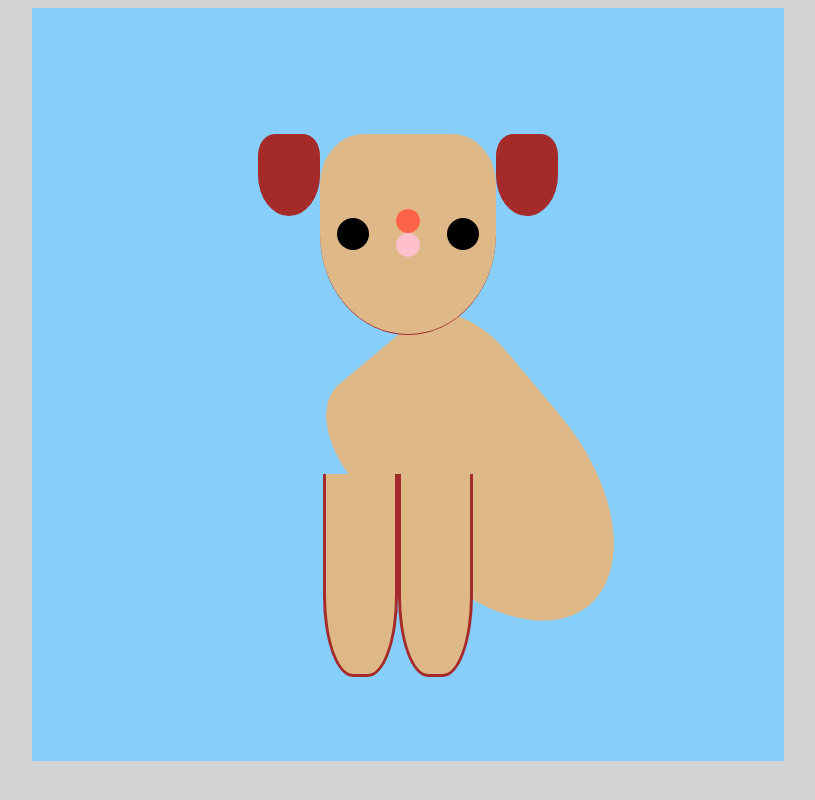
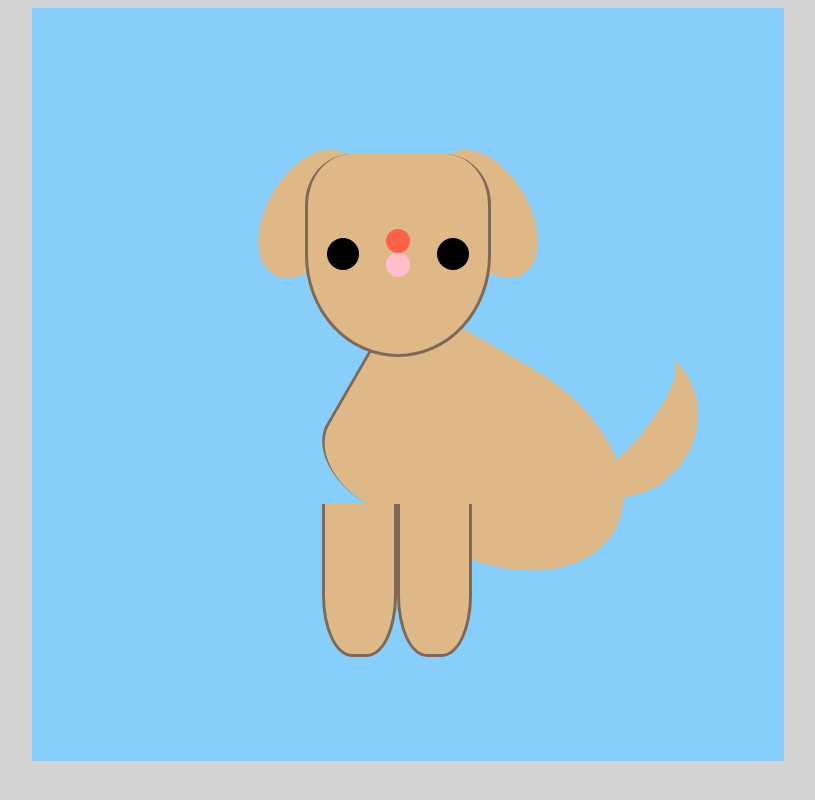
Before and after one commit to rsbabcock/pureCss, a plain HTML site: page puppy/index.html in a window 1280 px wide. Shown: the whole page, without its empty margins (232-1047 px from the left). Drawn offline with Linux system fonts and the light colour scheme.

Commit message:
puppy has general shape now

```diff
--- a/puppy/index.html
+++ b/puppy/index.html
@@ -25,13 +25,14 @@
         </div>
         <div class="body-container">
             <div class="body">
+                <div class="tail"></div>
             </div>
         </div>
         <div class="leg-container">
             <div class="leg-left"></div>
             <div class="leg-right"></div>
         </div>
-        <div class="tail"></div>
+        </div>
     </div>
 
 </body>
--- a/puppy/style.css
+++ b/puppy/style.css
@@ -24,27 +24,37 @@ body{
     flex-direction: row;
     justify-content: center;
     border-radius: 80%;
+    margin-left: -20px;
+    margin-top: 20px;
 }
 .ear-left{
-    background: brown;
-    height: 82px;
-    width: 64px;
+    z-index: -1;
+    background: burlywood;
+    height: 140px;
+    width: 83px;
     /* border-radius: 50%; */
-    border-top-left-radius: 40%;
-    border-top-right-radius: 40%;
+    border-top-left-radius: 75%;
+    border-top-right-radius: 75%;
     border-bottom-left-radius: 75%;
     border-bottom-right-radius: 75%;
+    margin-right: -45px;
+    transform: rotate(30deg);
+    margin-top: -10px;
 
 }
 .ear-right{
-    background: brown;
-    height: 82px;
-    width: 64px;
+    z-index: -1;
+    background: burlywood;
+    height: 140px;
+    width: 83px;
     /* border-radius: 75%; */
-    border-top-left-radius: 40%;
-    border-top-right-radius: 40%;
+    border-top-left-radius: 75%;
+    border-top-right-radius: 75%;
     border-bottom-left-radius: 75%;
     border-bottom-right-radius: 75%;
+    margin-left: -45px;
+    transform: rotate(-30deg);
+    margin-top: -10px;
 }
 .head{
     /* z-index: 5; */
@@ -57,9 +67,11 @@ body{
     border-top-right-radius: 25%;
     border-bottom-left-radius: 50%;
     border-bottom-right-radius: 50%;
+    border-bottom: 3px #7F6857 solid;
+    border-right: 3px #7F6857 solid;
+    border-left: 3px #7F6857 solid;
     height: 200px;
     width: 180px;
-    border-bottom: 1px brown solid;
 }
 .eye-left{
     background: black;
@@ -104,21 +116,41 @@ body{
     flex-direction: row;
     justify-content: center;
     /* border-radius: 90%; */
-    margin-top: -20px;
+    margin-top: -50px;
     margin-left: 150px;
 }
 .body{
     background: burlywood;
-    height: 330px;
-    width: 400px;
+    height: 300px;
+    width: 200px;
     /* border-radius: 90%; */
      /* margin-right: -50px; */
     /* margin-left: -50px; */
-    transform: rotate(-40deg);
+    transform: rotate(-60deg);
     border-top-left-radius: 25%;
     border-top-right-radius: 25%;
     border-bottom-left-radius: 50%;
     border-bottom-right-radius: 50%;
+    border-top: 3px #7F6857 solid;
+    display: flex;
+    flex-direction: column;
+    align-items: center;
+    justify-content: flex-end;
+}
+.tail{
+    z-index: 5;
+    /* background: burlywood; */
+    height: 160px;
+    width: 50px;
+    border-radius: 80%;
+    margin-bottom: -30px;
+    margin-right: -200px;
+    /* border-top: 3px #7F6857 solid; */
+    border-left: 50px solid transparent;
+    border-right: 50px burlywood solid;
+    /* border-top-left-radius: 40%;
+    border-top-right-radius: 40%; */
+    transform: rotate(100deg);
 }
 .leg-container{
     align-self: baseline;
@@ -127,40 +159,35 @@ body{
     width: 150px;
     display: flex;
     flex-direction: row;
-    margin-top: -40px;
+    /* margin-top: -40px; */
     /* margin-right: 100px; */
 
 }
 .leg-left{
     /* z-index: 4; */
     background: burlywood;
-    height: 200px;
+    height: 150px;
     width: 400px;
     border-bottom-left-radius: 40%;
     border-bottom-right-radius: 40%;
-    border-bottom: 3px brown solid;
-    border-right: 3px brown solid;
-    border-left: 3px brown solid;
-    margin-left: 165px;
+    border-bottom: 3px #7F6857 solid;
+    border-right: 3px #7F6857 solid;
+    border-left: 3px #7F6857 solid;
+    margin-left: 164px;
 }
 .leg-right{
     /* z-index: 4; */
     background: burlywood;
-    height: 200px;
+    height: 150px;
     width: 400px;
     border-bottom-left-radius: 40%;
     border-bottom-right-radius: 40%;
-    border-bottom: 3px brown solid;
-    border-right: 3px brown solid;
-    border-left: 3px brown solid;
-    margin-right: -165px;
+    border-bottom: 3px #7F6857 solid;
+    border-right: 3px #7F6857 solid;
+    border-left: 3px #7F6857 solid;
+    margin-right: -164px;
 }
-.tail{
-    background: purple;
-    height: 10px;
-    width: 150px;
-    border-radius: 80%;
-}
+
 /*
 
             <div class="body"></div>
```
